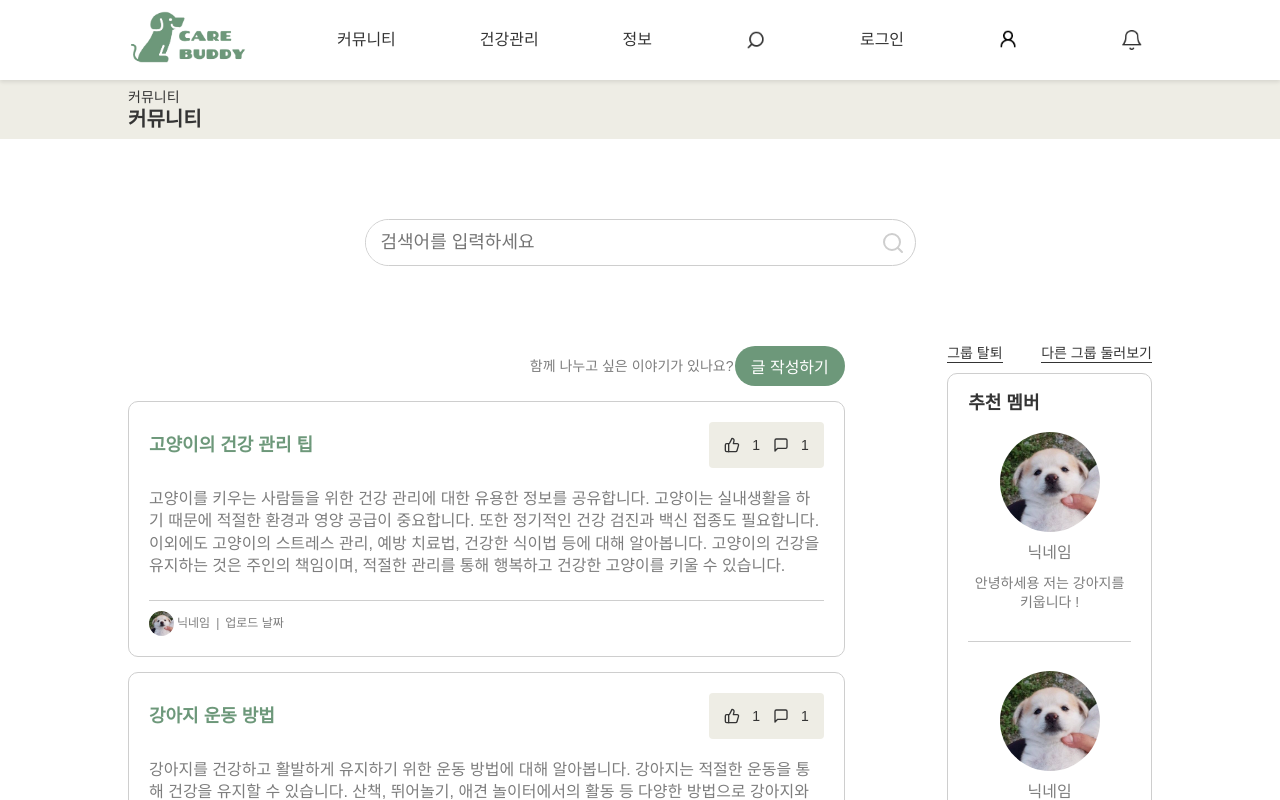
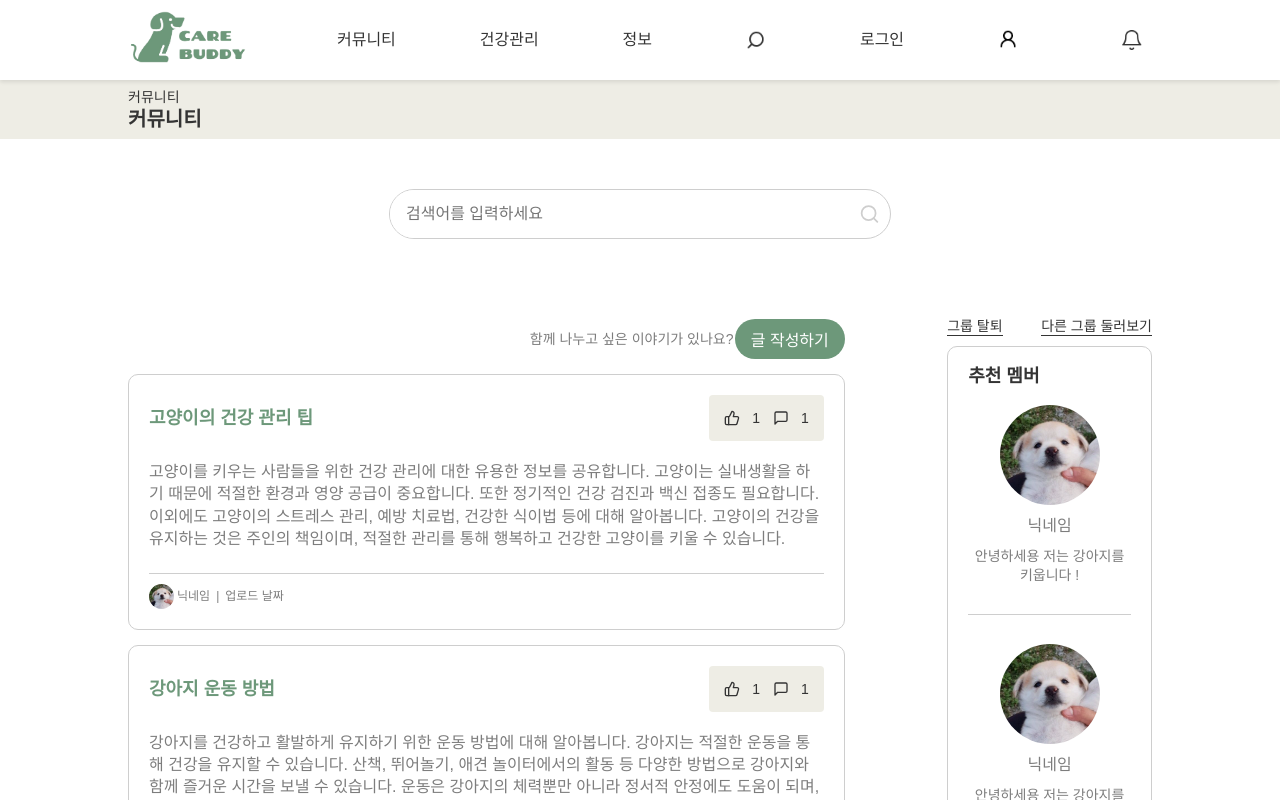
Before and after one commit to petitesize/elice_carebuddy_FE, a React (Vite) app: page /community in a window 1280 px wide. Shown: the top 800 px of the page. Built offline with nearby package versions, Linux system fonts and the light colour scheme; a web font is replaced by a local one.

Commit message:
Feat: Fixed Search Component

```diff
--- a/src/components/baseComponent/Search.tsx
+++ b/src/components/baseComponent/BasedSearch.tsx
@@ -2,30 +2,28 @@ import styled from 'styled-components';
 import { LuSearch } from 'react-icons/lu';
 
 type InputProps = {
-  width?: number;
-  fontSize?: number;
+  width?: string;
+  fontSize?: string;
+  padding?: string;
 };
 
-const SearchBox = styled.div`
+const SearchBox = styled.div<InputProps>`
   display: flex;
   flex-direction: row;
   align-items: center;
-
   background: var(--color-white);
   border: 1px solid var(--color-grey-2);
   height: auto;
   border-radius: 30px;
-  margin-top: 30px;
+  width: ${({width}) => width && `${width}px;`};
 `;
 
 const StyledInput = styled.input<InputProps>`
   border: none;
   border-radius: 30px;
-  height: 35px;
-  font-size: ${(props) =>
-    props.fontSize ? `${props.fontSize}px` : 'var(--font-size-md-2)'};
-  padding: 5px 0 5px 15px;
-  width: ${(props) => (props.width ? `${props.width}px` : '500px')};
+  width: 100%;
+  font-size: ${({fontSize}) => fontSize && `${fontSize}px;`};
+  padding: ${({padding}) => padding && `${padding};`};
 
   &:focus {
     outline: none;
@@ -38,16 +36,16 @@ const StyledIcon = styled(LuSearch)`
   color: var(--color-grey-2);
 `;
 
-const Search: React.FC<InputProps> = ({ width, fontSize }) => (
-  <SearchBox>
+const BasedSearch: React.FC<InputProps> = ({ width, fontSize, padding }) => (
+  <SearchBox width={width}>
     <StyledInput
       type="string"
       placeholder="검색어를 입력하세요"
-      width={width}
       fontSize={fontSize}
+      padding={padding}
     />
     <StyledIcon />
   </SearchBox>
 );
 
-export default Search;
+export default BasedSearch;
--- a/src/pages/community/Community.tsx
+++ b/src/pages/community/Community.tsx
@@ -2,7 +2,7 @@ import React from 'react';
 import styled from 'styled-components';
 
 // 컴포넌트
-import Search from '../../components/baseComponent/Search';
+import BasedSearch from '../../components/baseComponent/BasedSearch';
 import FeedBox from '../../components/community/FeedBox';
 import SidePanel from '../../components/community/SidePanel';
 import MemberListSidebar from '../../components/community/MemberListSidebar';
@@ -89,7 +89,11 @@ const Community: React.FC = () => {
   return (
     <>
       <SearchContainer>
-        <Search />
+        <BasedSearch
+          width="500"
+          fontSize="var(--font-size-md-2)"
+          padding="15px 16px"
+        />
       </SearchContainer>
       <ContentContainer>
         <CommunityFeedContainer>
@@ -108,7 +112,6 @@ const Community: React.FC = () => {
               commentCount={tempCommentCount}
             />
           ))}
-
           <Pagination />
         </CommunityFeedContainer>
         <SidePanelContainer>
--- a/src/pages/hospitalInfo/HospitalSearch.tsx
+++ b/src/pages/hospitalInfo/HospitalSearch.tsx
@@ -1,6 +1,6 @@
 import React from 'react';
 import styled from 'styled-components';
-import BasedSearch from '../../components/baseComponent/Search';
+import BasedSearch from '../../components/baseComponent/BasedSearch';
 import BasedSelect from '../../components/baseComponent/BasedSelect';
 import BasedButton from '../../components/baseComponent/BasedButton';
 
--- a/src/pages/information/HosplitalSearchResult.tsx
+++ b/src/pages/information/HosplitalSearchResult.tsx
@@ -1,6 +1,6 @@
 import React from 'react';
 import styled from 'styled-components';
-import BasedSearch from '../../components/baseComponent/Search';
+import BasedSearch from '../../components/baseComponent/BasedSearch';
 import BasedSelect from '../../components/baseComponent/BasedSelect';
 import BasedButton from '../../components/baseComponent/BasedButton';
 
```
